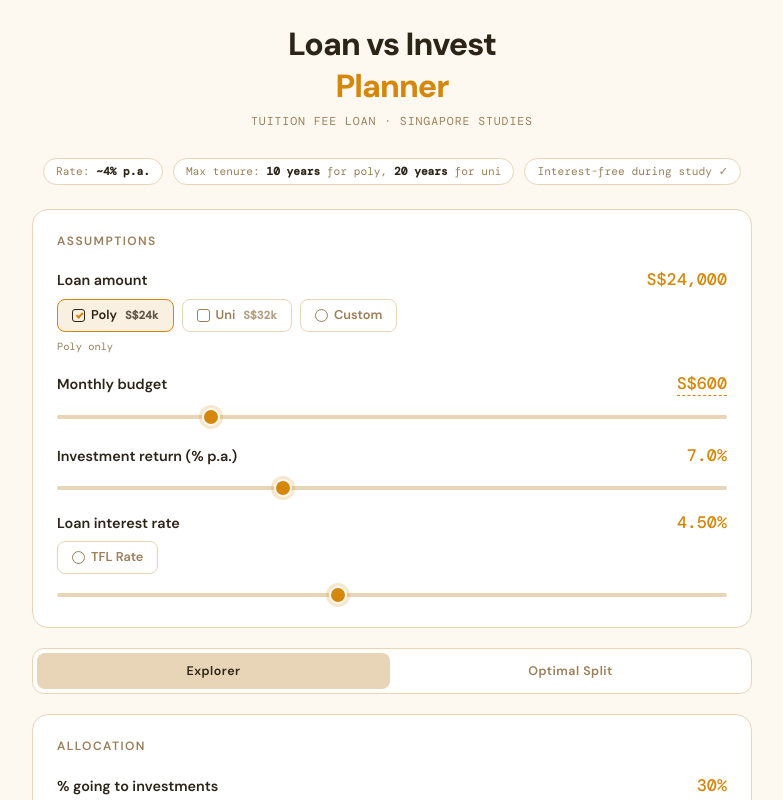
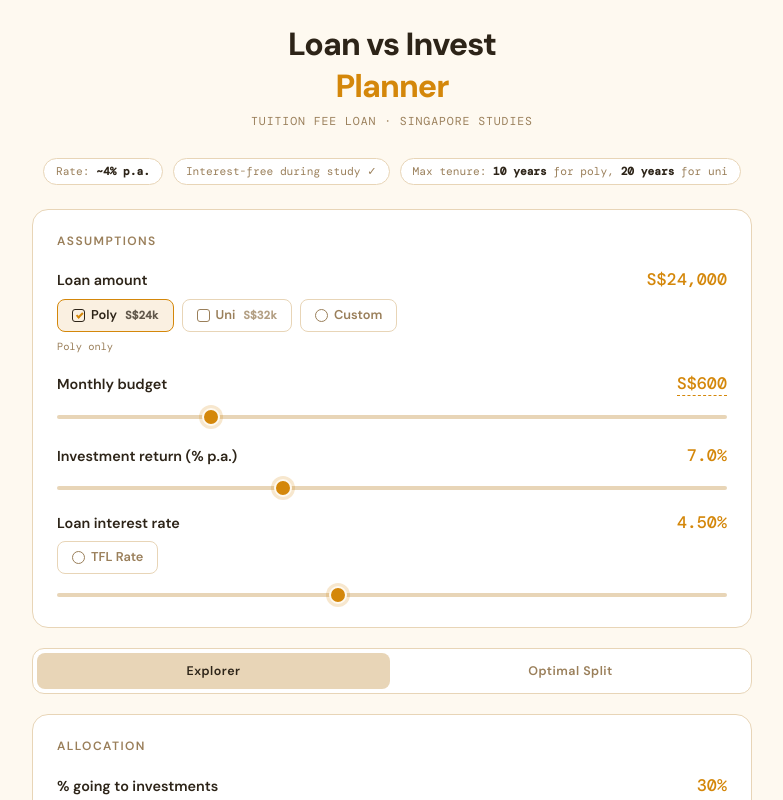
Before and after one commit to myriosMin/student-loan-vs-invest, a Next.js app: page / in a window 1280 px wide. Shown: the top 800 px of the page, without its empty margins (248-1031 px from the left). Built offline with nearby package versions, Linux system fonts and the light colour scheme.

Commit message:
minor ui change

```diff
--- a/components/LoanCalculator.tsx
+++ b/components/LoanCalculator.tsx
@@ -74,11 +74,11 @@ export default function LoanCalculator() {
         <div className="pill">
           Rate: <strong>~4% p.a.</strong>
         </div>
+        <div className="pill">Interest-free during study ✓</div>
         <div className="pill">
           Max tenure: <strong>10 years</strong> for poly,{" "}
           <strong>20 years</strong> for uni
         </div>
-        <div className="pill">Interest-free during study ✓</div>
       </div>
 
       <SharedInputs
```
